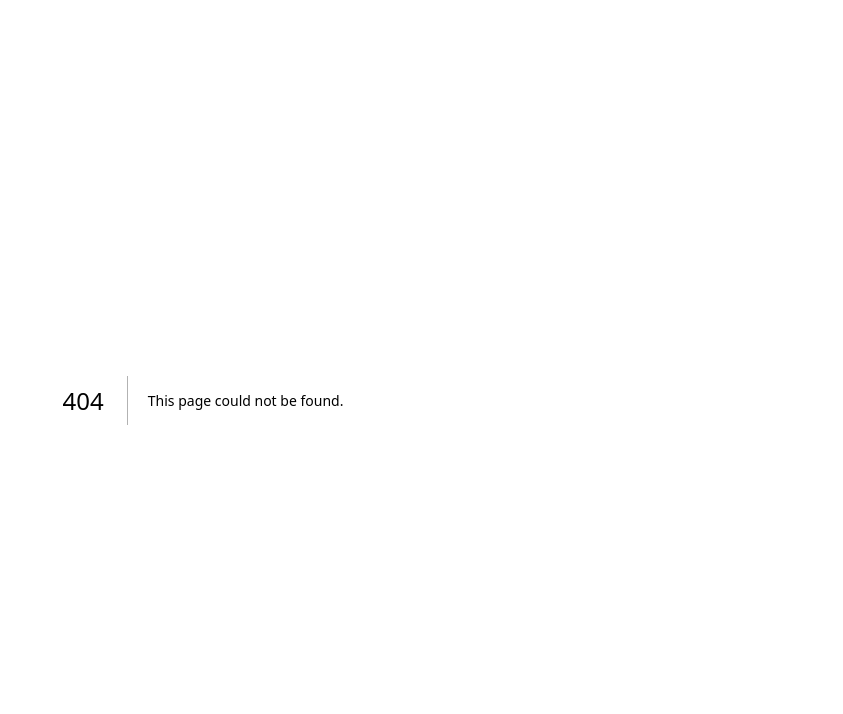
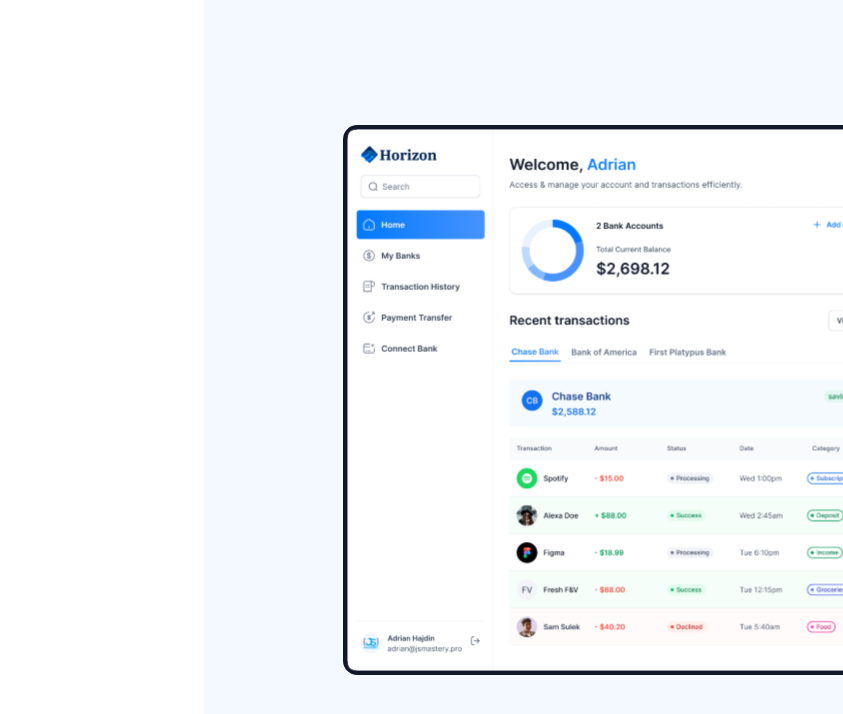
Before and after one commit to EasyCode01/banking, a Next.js app: page /sign-in in a window 1280 px wide. Before the commit this address had no page. Shown: the top 714 px of the page, without its empty margins (437-1280 px from the left). Built offline with nearby package versions, Linux system fonts and the light colour scheme.

Commit message:
feat: add auth route group with sign-up and sign-in routes, including page.tsx files

```diff
--- /dev/null
+++ b/app/(auth)/layout.tsx
@@ -0,0 +1,24 @@
+import Image from 'next/image'
+
+export default function RootLayout({
+  children,
+}: Readonly<{
+  children: React.ReactNode
+}>) {
+  return (
+    <main className='flex min-h-screen w-full justify-between font-inter'>
+      {children}
+      <div className='auth-asset'>
+        <div>
+          <Image
+            src='/icons/auth-image.svg'
+            alt='Auth image'
+            width={500}
+            height={500}
+            className='rounded-l-xl object-contain'
+          />
+        </div>
+      </div>
+    </main>
+  )
+}
--- /dev/null
+++ b/app/(auth)/sign-in/page.tsx
@@ -0,0 +1,11 @@
+// import AuthForm from '@/components/AuthForm'
+
+const SignIn = () => {
+  return (
+    <section className='flex-center size-full max-sm:px-6'>
+      {/* <AuthForm type='sign-in' /> */}
+    </section>
+  )
+}
+
+export default SignIn
--- /dev/null
+++ b/app/(auth)/sign-up/page.tsx
@@ -0,0 +1,11 @@
+// import AuthForm from '@/components/AuthForm'
+
+const SignUp = async () => {
+  return (
+    <section className='flex-center size-full max-sm:px-6'>
+      {/* <AuthForm type='sign-up' /> */}
+    </section>
+  )
+}
+
+export default SignUp
```
